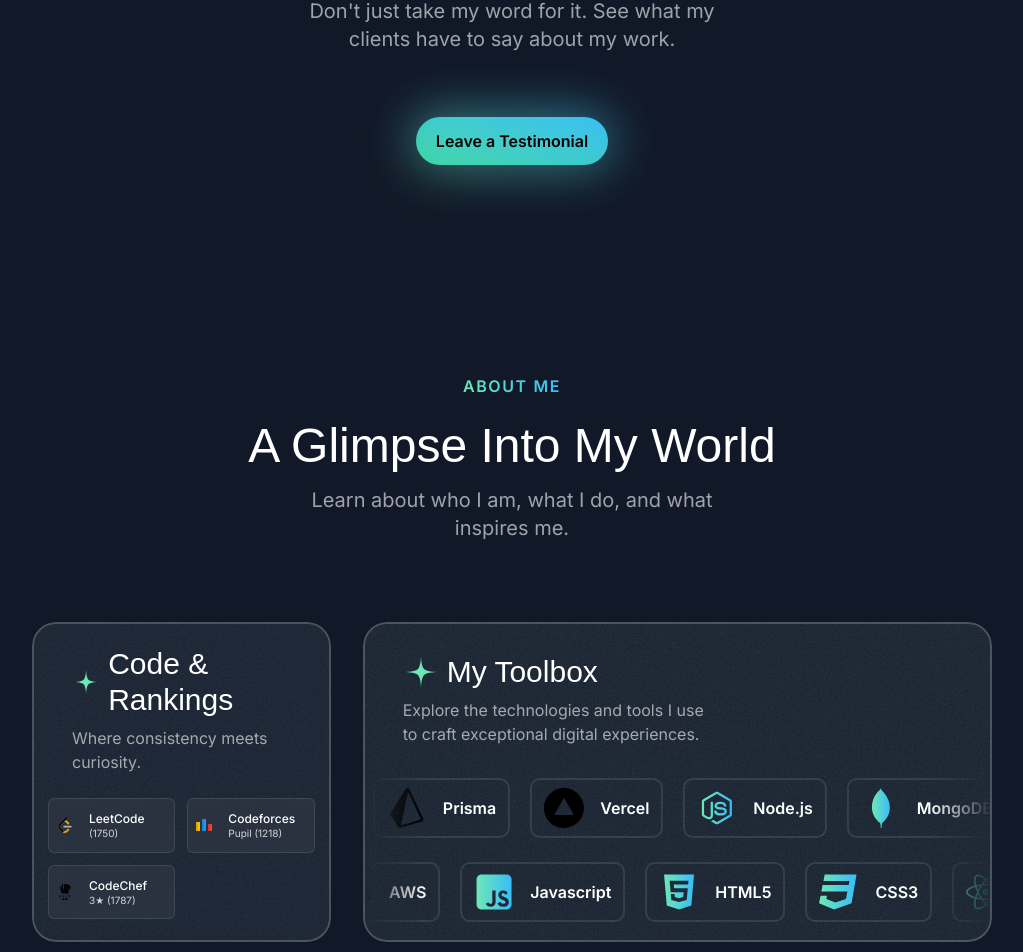
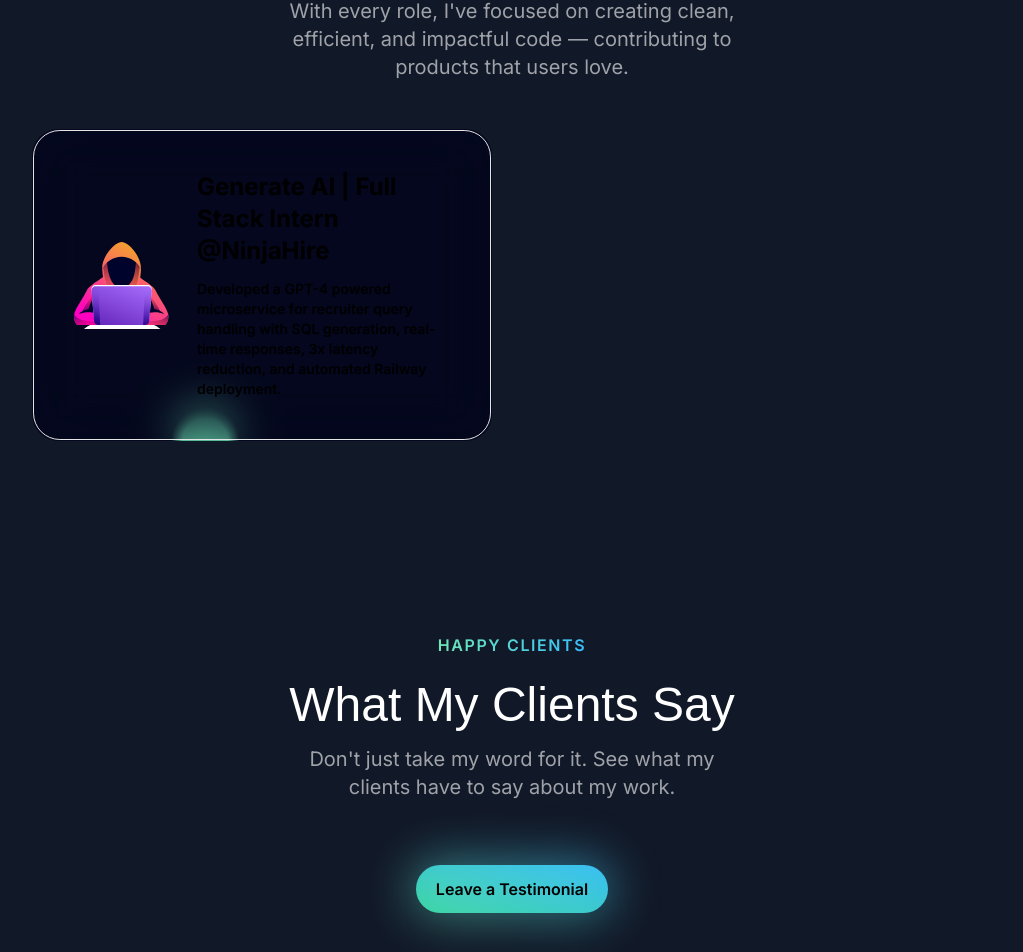
Before and after one commit to sujalkyal/SujalKyal.dev, a Next.js app: page / in a window 1280 px wide. Shown: the part 4379-5331 px from the top of the page, without its empty margins (128-1151 px from the left). Built offline with nearby package versions, Linux system fonts and the light colour scheme; a web font is replaced by a local one.

Commit message:
portfolio and readme updated

```diff
--- a/src/sections/About.tsx
+++ b/src/sections/About.tsx
@@ -120,8 +120,8 @@ const hobbies = [
 ];
 
 const platforms = [
-  { icon: LeetCodeIcon, title: "LeetCode", rating: "(1750)" },
-  { icon: CodeforcesIcon, title: "Codeforces", rating: "Pupil (1218)" },
+  { icon: LeetCodeIcon, title: "LeetCode", rating: "Knight (1860+)" },
+  { icon: CodeforcesIcon, title: "Codeforces", rating: "Pupil (1200+)" },
   { icon: CodeChefIcon, title: "CodeChef", rating: "3★ (1787)" },
 ];
 
--- a/src/sections/Achievements.tsx
+++ b/src/sections/Achievements.tsx
@@ -1,11 +1,7 @@
 "use client";
 
 import { Card } from "@/components/Card";
-import { CardHeader } from "@/components/CardHeader";
 import { SectionHeader } from "@/components/SectionHeader";
-import LeetCodeIcon from "@/assets/icons/leetcode.svg";
-import CodeforcesIcon from "@/assets/icons/codeforces.svg";
-import CodeChefIcon from "@/assets/icons/codechef.svg";
 import { Trophy, BadgeCheck, Sparkles } from "lucide-react";
 import { motion } from "framer-motion";
 
@@ -25,13 +21,13 @@ const achievements = [
     {
         title: "Competitive Programming",
         description:
-          "LeetCode Knight (1750+) • CodeChef 3★ (1787) • Codeforces Pupil • Global Ranks in contests",
+          "Knight @LeetCode(1860+) • 3★ @CodeChef(1787) • Pupil @Codeforces • Global Ranks in contests",
         icon: <Sparkles className="size-5 text-orange-400" />,
       },
       {
-        title: "700+ Problems Solved",
+        title: "1000+ Problems Solved",
         description:
-          "Solved 700+ problems across LeetCode, CodeChef, Codeforces, and GFG • Consistent CP practice",
+          "Solved 1000+ problems across LeetCode, CodeChef, Codeforces, and GFG • Consistent CP practice",
         icon: <BadgeCheck className="size-5 text-green-400" />,
       },
   ];
--- a/src/sections/Experience.tsx
+++ b/src/sections/Experience.tsx
@@ -11,7 +11,12 @@ type WorkCard = {
 };
 
 const workExperience: WorkCard[] = [
-
+  {
+    id: 1,
+    title: "Generate AI | Full Stack Intern @NinjaHire",
+    desc: "Developed a GPT-4 powered microservice for recruiter query handling with SQL generation, real-time responses, 3x latency reduction, and automated Railway deployment.",
+    thumbnail: "/exp1.svg",
+  },
 ];
 
 export const ExperienceSection = () => {
@@ -23,7 +28,7 @@ export const ExperienceSection = () => {
         <SectionHeader
           eyebrow="Professional Journey"
           title="Crafting Solutions, Building Impact"
-          description="With every role, I’ve focused on creating clean, efficient, and impactful code —
+          description="With every role, I've focused on creating clean, efficient, and impactful code —
                 contributing to products that users love."
         />
         <div className="w-full mt-12 grid lg:grid-cols-4 grid-cols-1 gap-10">
--- a/src/sections/Footer.tsx
+++ b/src/sections/Footer.tsx
@@ -1,6 +1,10 @@
 import ArrowUpRightIcon from "@/assets/icons/arrow-up-right.svg";
 
 const FooterLinks = [
+  {
+    title: "X",
+    url: "https://x.com/Sujal_kyal",
+  },
   {
     title: "GitHub",
     url: "https://github.com/sujalkyal",
@@ -23,7 +27,7 @@ export const Footer = () => {
       <div className="border-t border-white/15 py-6 text-sm flex flex-col md:flex-row md:justify-between items-center gap-8">
         <div className="text-white/40">&copy; 2025. All rights reserved.</div>
         <p className="text-white/40 text-center md:text-left text-xs">
-          Currently open for freelance, internships, and collaborative projects.
+          Open for freelance, internships, and collaborative projects.
         </p>
         <nav className="flex flex-col md:flex-row items-center gap-8">
           {FooterLinks.map((link) => (
```
Also changed, not shown: 1 other file (tests, documents, lock files or other folders).
